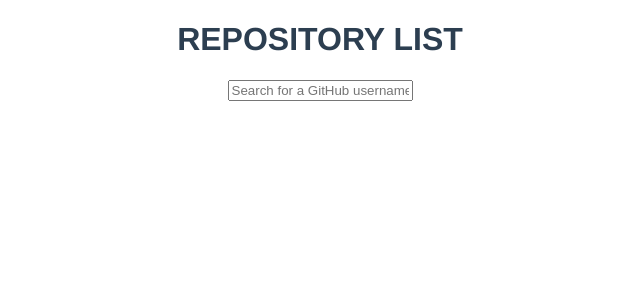
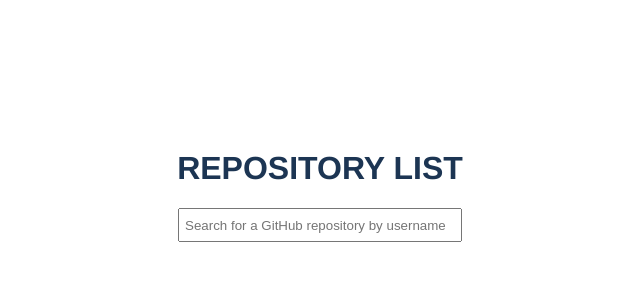
Before and after one commit to darkdubdeep/repo-search-app, a Vue app: page /#/ in a window 1280 px wide. Shown: the top 300 px of the page, without its empty margins (320-960 px from the left). Built offline with nearby package versions, Linux system fonts and the light colour scheme.

Commit message:
develop styles

```diff
--- a/src/components/RepoSearchList.vue
+++ b/src/components/RepoSearchList.vue
@@ -2,18 +2,24 @@
   <div>
     <h1>REPOSITORY LIST</h1>
     <h2 class="loading" v-if="loading">Searching</h2>
+    <div class="input-search-container">
       <input
         type="text"
         name="gh-username"
-      placeholder="Search for a GitHub username..."
+        placeholder="Search for a GitHub repository by username"
         v-model="username"
         @keyup="search"
+        class="search-input"
       />
-    <ul v-if="!error && !loading">
-      <li v-for="item in repoData" :key="item.id">
-        <router-link :to="{ path: `repository/${item.name}` }">{{ item.name }}</router-link>
+      <ul v-show="!error && !loading" class="dropdown-list">
+        <li v-for="item in repoData" :key="item.id" class="dropdown-list__item">
+          <router-link
+            :to="{ path: `repository/${item.name}` }"
+            class="dropdown-list__item__link"
+          >{{ item.name }}</router-link>
         </li>
       </ul>
+    </div>
     <h4 v-if="error">{{error}}</h4>
   </div>
 </template>
@@ -47,4 +53,44 @@
 };
 </script>
 
-<style scoped lang="scss"></style>
+<style scoped lang="scss">
+h1 {
+  margin-top: 150px;
+  color: rgb(28, 53, 83);
+}
+
+.input-search-container {
+  width: 300px;
+  margin: 0 auto;
+}
+.search-input {
+  height: 30px;
+  width: 90%;
+  transition: 0.7s;
+  outline-color: #1895ff;
+  padding: 0 5px 0 5px;
+}
+
+.dropdown-list {
+  margin-top: 0;
+  text-align: left;
+  list-style-type: none;
+  padding-left: 0;
+}
+
+.dropdown-list__item {
+  width: 95%;
+  margin-left: 8px;
+  transition: 0.3s;
+  &:hover {
+    background: #a2d4ff;
+  }
+}
+
+.dropdown-list__item__link {
+  color: rgb(28, 53, 83);
+  text-decoration: none;
+  display: inline-block;
+  padding: 8px 0 8px 3px;
+}
+</style>
```
Lines whose indentation alone changed are shown as unchanged.
